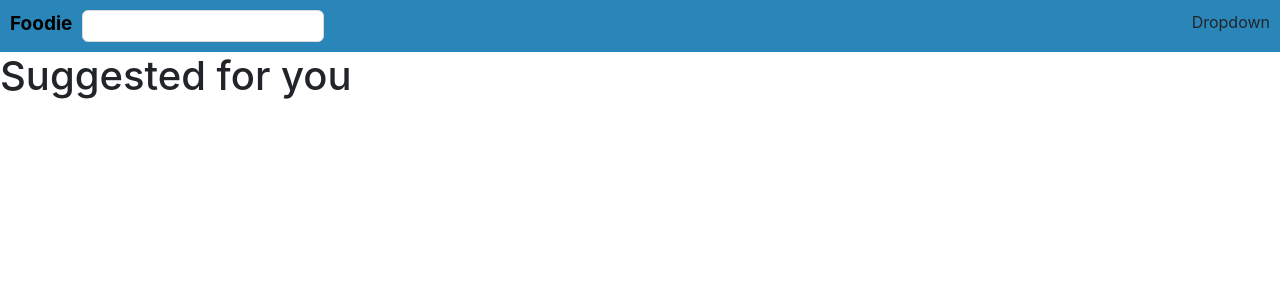
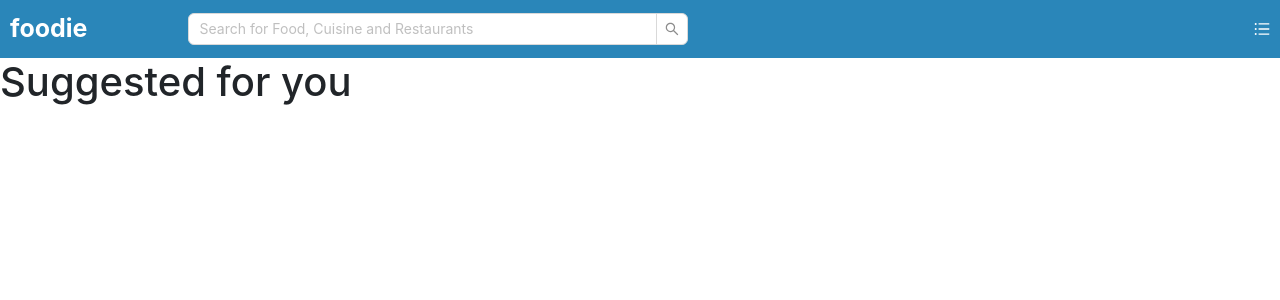
Before and after one commit to DharmilVirani/foodie, a React (Create React App) app: page / in a window 1280 px wide. Shown: the top 300 px of the page. Built offline with nearby package versions, Linux system fonts and the light colour scheme.

Commit message:
searchbar

```diff
--- a/src/Components/InputField.js
+++ b/src/Components/InputField.js
@@ -1,29 +1,16 @@
 import React from 'react'
 import { Input } from 'antd'
 
-const InputField = ({
-    name = '',
-    value = '',
-    label = null,
-    error = false,
-    placeholder = '',
-    onChange = undefined,
-    onBlur = undefined,
-    type,
-}) => {
-    const Component = type === 'password' ? Input.Password : Input
+const InputField = ({ error = false, label = null, type, ...props }) => {
+    const Component = type === 'password' ? Input.Password : type === 'search' ? Input.Search : Input
 
     return (
         <div>
             {label && <label>{label}</label>}
             <Component
                 status={error ? 'error' : undefined}
-                placeholder={placeholder}
-                value={value}
-                onChange={onChange}
-                name={name}
                 style={{ borderColor: error ? '#c98505' : undefined }}
-                onBlur={onBlur}
+                {...props}
             />
             <span
                 style={{
--- a/src/Components/Navbar/Navbar.css
+++ b/src/Components/Navbar/Navbar.css
@@ -3,15 +3,23 @@
     display: flex;
     padding: 10px;
     justify-content: space-between;
+    align-items: center;
 }
 
 .navbar-left {
     display: flex;
+    align-items: center;
 }
 
 .navbar-title {
-    margin-right: 10px;
-    color: black;
+    margin-right: 100px;
+    color: white;
     font-weight: 700;
-    font-size: 19px;
+    font-size: 25px;
 }
+
+@media only screen and (max-width: 730px) {
+    .navbar-left .ant-input-group-wrapper {
+        display: none;
+    }
+}
--- a/src/Components/Navbar/Navbar.js
+++ b/src/Components/Navbar/Navbar.js
@@ -1,27 +1,85 @@
 import React from 'react'
 import { withRouter } from 'react-router'
-import { Input } from 'antd'
+import { UnorderedListOutlined } from '@ant-design/icons'
+import { Dropdown } from 'antd'
+
+import InputField from '../InputField'
+import { isUserLoggedIn } from '../../util'
 
 const Navbar = ({ history }) => {
     const route = history?.location?.pathname || window.location.pathname
     const noNavPage = ['/signup', '/login']
 
+    const isLoggedIn = isUserLoggedIn()
+
+    const items = (
+        isLoggedIn
+            ? [
+                  {
+                      label: 'Profile',
+                      key: '2',
+                      onClick: () => {},
+                  },
+                  {
+                      // TODO: other page -> home baki cart
+                      label: 'Cart/Home',
+                      key: '2',
+                      onClick: () => {},
+                  },
+                  {
+                      label: 'Settings',
+                      key: '2',
+                      onClick: () => {},
+                  },
+                  {
+                      label: 'Logout',
+                      key: '1',
+                      onClick: () => {},
+                  },
+              ]
+            : [
+                  {
+                      label: 'Login',
+                      key: '0',
+                      onClick: () => {},
+                  },
+                  {
+                      label: 'Sign Up',
+                      key: '1',
+                      onClick: () => {},
+                  },
+              ]
+    ).map((item) => ({
+        ...item,
+        label: <div onClick={item.onClick}>{item.label}</div>,
+    }))
+
     if (noNavPage.includes(route)) return null
 
-    // TODO: kabhi kabhi navbar nahi aati
-
-    const title = 'Foodie'
+    const title = 'foodie'
 
     return (
         <>
             <div className='navbar-container'>
                 <div className='navbar-left'>
-                    <span className='navbar-title'>{title}</span>
-                    <Input />
+                    <div className='navbar-title'>{title}</div>
+                    <InputField
+                        placeholder='Search for Food, Cuisine and Restaurants'
+                        onSearch={(e) => console.log(e)}
+                        style={{
+                            width: 500,
+                        }}
+                        type='search'
+                    />
                 </div>
-                <div>Dropdown</div>
-                {/* if logged in -> show logout and home, profile,setting
-              if not logged in show login signup */}
+                <Dropdown
+                    menu={{
+                        items,
+                    }}
+                    trigger={['click']}
+                >
+                    <UnorderedListOutlined style={{ color: 'white' }} />
+                </Dropdown>
             </div>
         </>
     )
--- /dev/null
+++ b/src/util.js
@@ -0,0 +1,6 @@
+export const isUserLoggedIn = () => {
+    const token = localStorage.getItem('token')
+    let isLoggedIn = false
+    if (token && JSON.parse(token)) isLoggedIn = true
+    return isLoggedIn
+}
```
